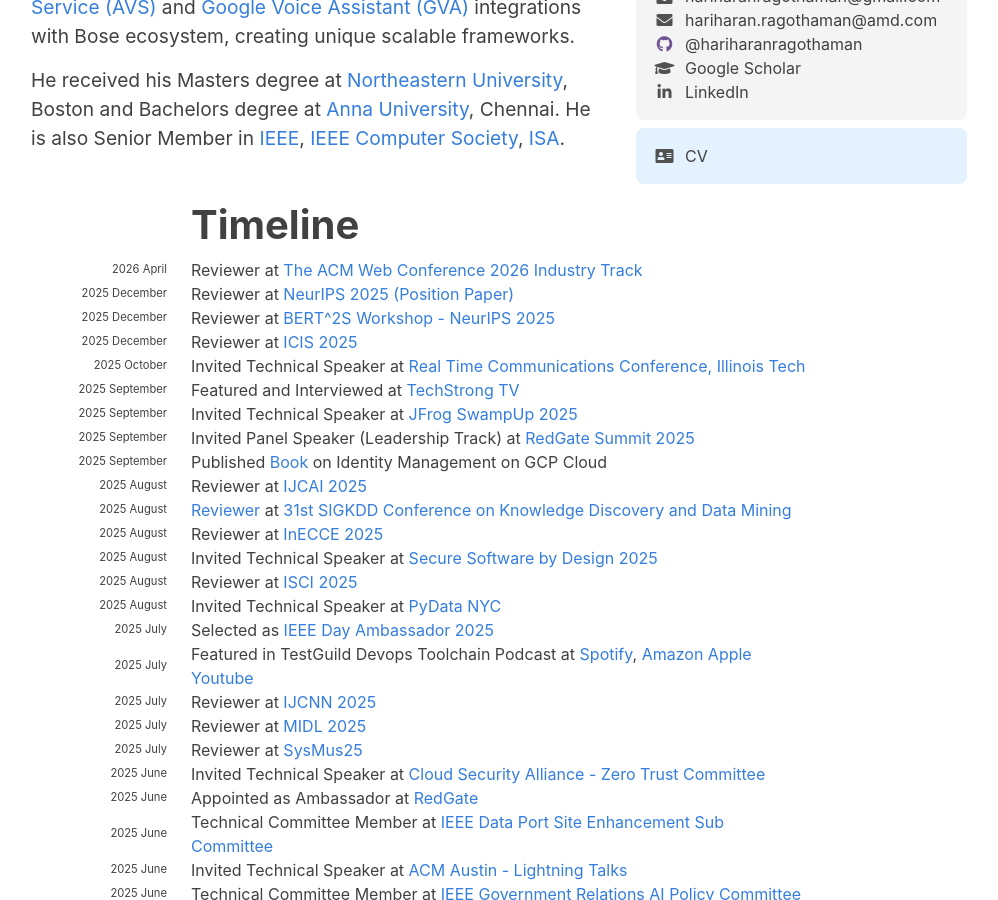
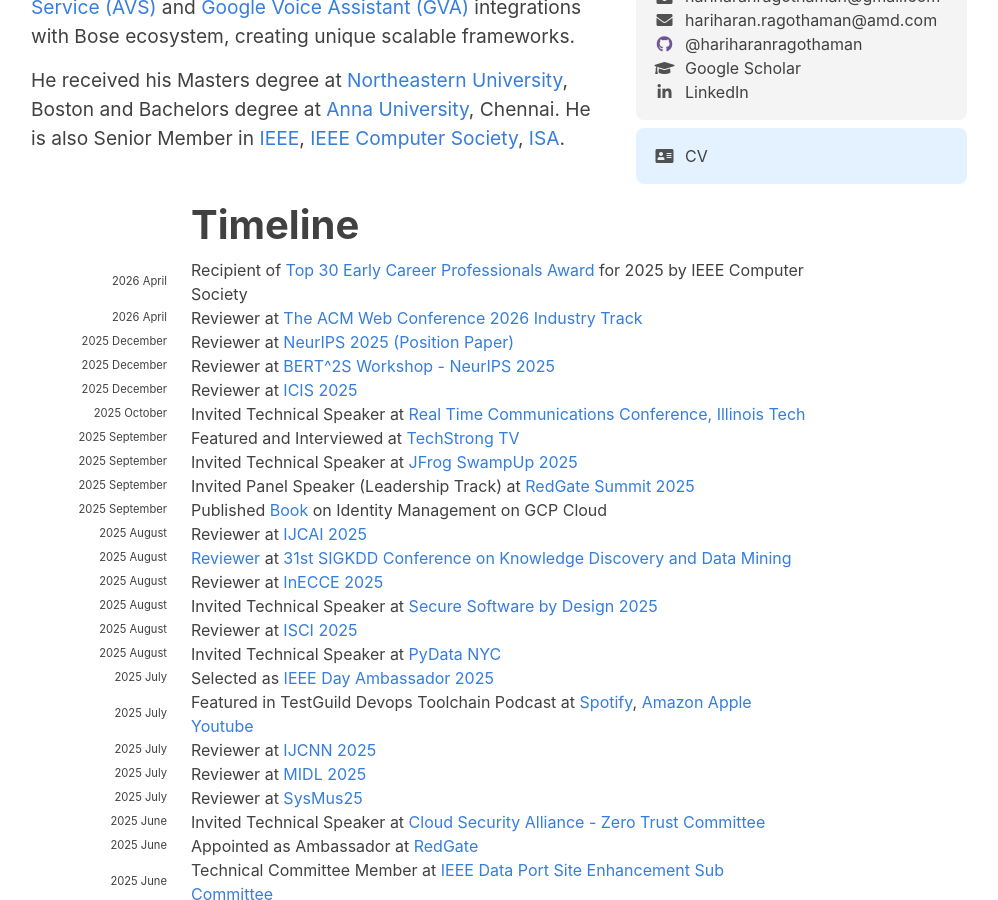
Before and after one commit to hariharanragothaman/hariharanragothaman.github.io, a Jekyll site: the page built from index.md, in a window 1280 px wide and 900 px high, scrolled down 628 px. Shown: the whole window, without its empty margins (141-1139 px from the left). Built offline with Jekyll 4.4.1, drawn with Linux system fonts in a browser that asks for light colours; nearby versions of some CDN libraries; some web fonts are replaced.

Commit message:
Updates and Polishes

```diff
--- a/_data/news.yaml
+++ b/_data/news.yaml
@@ -2,7 +2,14 @@
 # For Papers - 'month' is when the conference happened for conferences | For Journals when it was accepted.
 # For other events 'month' is exactly when the event occured.
 
+
+#-------------------------------------------- December  ------------------------------------------------------------------------------------------------------------------------------------------------------
+- year: 2026
+  year-extra: April
+  description: Recipient of <a href="https://www.computer.org/publications/tech-news/insider-membership-news/top-30-early-career-professionals-2025"> Top 30 Early Career Professionals Award</a> for 2025 by IEEE Computer Society
+
 #-------------------------------------------- April  ------------------------------------------------------------------------------------------------------------------------------------------------------
+
 - year: 2026
   year-extra: April
   description: Reviewer at  <a href="https://www2026.thewebconf.org/"> The ACM Web Conference 2026 Industry Track </a>
```
